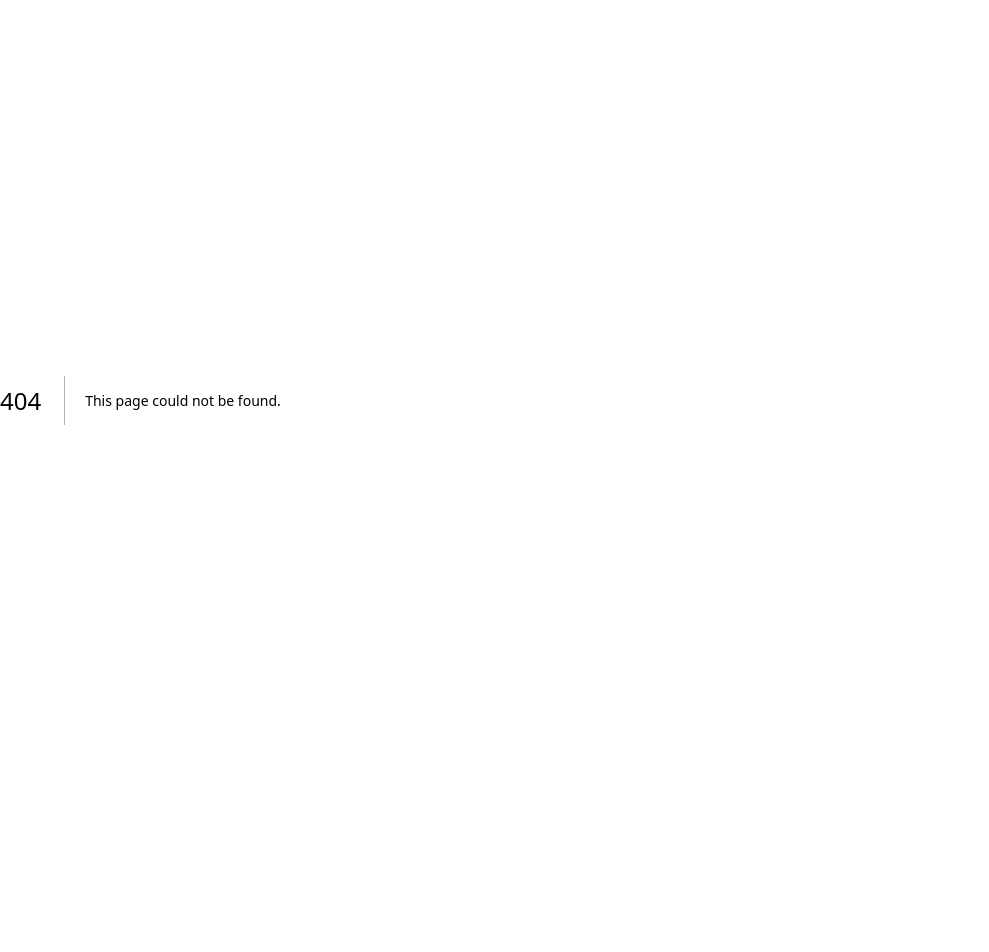
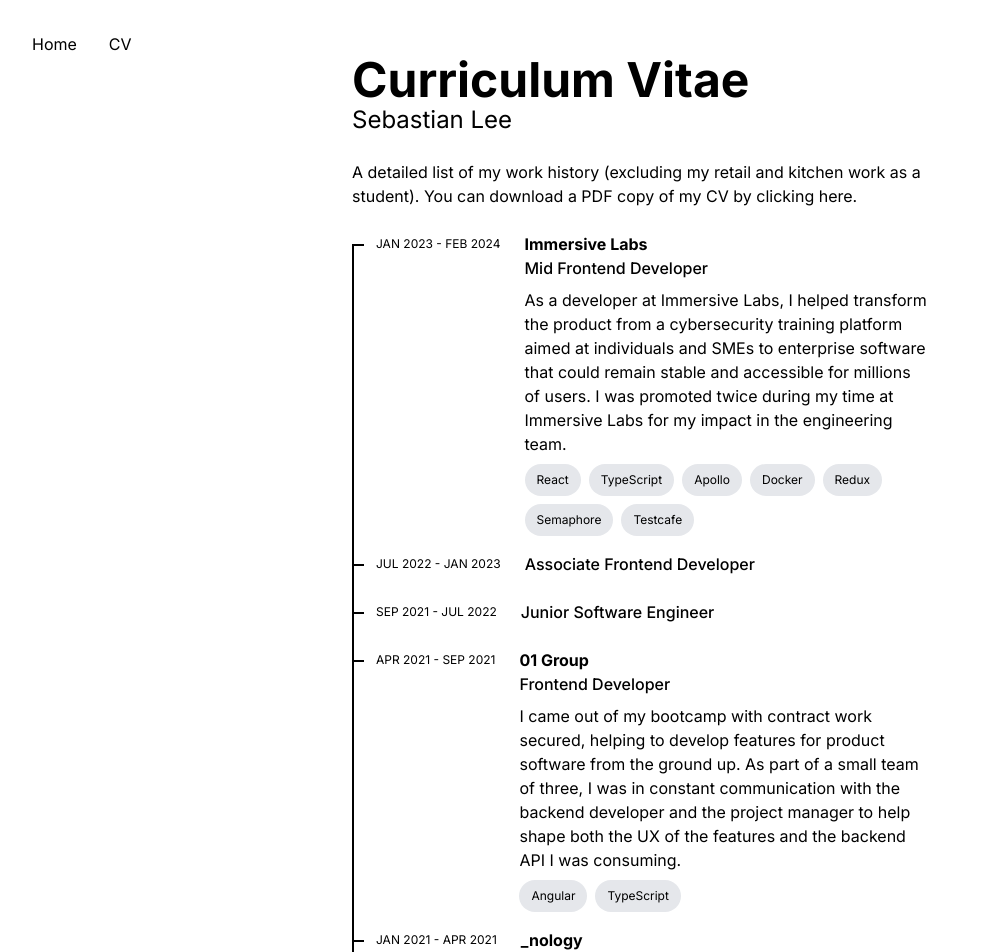
Before and after one commit to jebzley/sebleedotdev, a Next.js app: page /work in a window 1280 px wide. Before the commit this address had no page. Shown: the top 952 px of the page, without its empty margins (0-989 px from the left). Before the commit the page ends 800 px from the top, so only its background shows below. Built offline with nearby package versions, Linux system fonts and the light colour scheme.

Commit message:
Cv page (#1)
* slight homepage tweaks

* add basic cv page, route and nav

* add basic workitem component

* add tree spans to cv items

* add dates to work items

* add more jobs and make title optional

* remove accordions for accessibility

* add basic chips

* draft copy

```diff
--- a/src/app/layout.tsx
+++ b/src/app/layout.tsx
@@ -1,3 +1,4 @@
+import { Navigation } from "@/components/Navigation";
 import "./globals.css";
 import { Inter } from "next/font/google";
 
@@ -15,8 +16,11 @@
 }) {
   return (
     <html lang="en">
-      <body className={`${inter.className} w-screen h-screen`}>
-        <main className="h-full flex">{children}</main>
+      <body className={`${inter.className} p-8 h-screen`}>
+        <header>
+          <Navigation />
+        </header>
+        <main className="h-full">{children}</main>
       </body>
     </html>
   );
--- a/src/app/page.tsx
+++ b/src/app/page.tsx
@@ -2,12 +2,22 @@
 
 export default function Home() {
   return (
-    <div className="flex gap-6 flex-wrap justify-center items-center m-auto">
-      <Image alt="" src={"/face.png"} width={75} height={75} />
-      <hgroup className="text-center">
-        <h1>Seb Lee</h1>
-        <p>Software Developer</p>
-      </hgroup>
+    <div className="h-full flex">
+      <div className="flex flex-col m-auto gap-6 max-w-2xl">
+        <div className="flex gap-6 flex-wrap items-center">
+          <hgroup>
+            <h1 className="text-5xl">Seb Lee</h1>
+            <p className="text-2xl">Software Developer</p>
+          </hgroup>
+          <Image alt="" src={"/face.png"} width={100} height={100} />
+        </div>
+        <p>
+          Lorem ipsum dolor sit, amet consectetur adipisicing elit. Tempora
+          expedita libero accusamus sunt laborum fugiat exercitationem fuga
+          harum, officiis voluptatibus ab, dignissimos voluptatem odit at
+          laudantium. Voluptatem itaque perferendis cumque.
+        </p>
+      </div>
     </div>
   );
 }
--- /dev/null
+++ b/src/app/work/components/WorkItem.tsx
@@ -0,0 +1,45 @@
+import { WorkItemData } from "../page";
+
+export function WorkItem({
+  item,
+  isLastIndex,
+}: {
+  item: WorkItemData;
+  isLastIndex: boolean;
+}) {
+  const ariaLabel = `${item.company} - ${item.jobTitle}`;
+  return (
+    <li className="relative pb-4" aria-label={ariaLabel}>
+      {!isLastIndex && (
+        <span
+          aria-hidden
+          className="min-h-full border border-black absolute top-3"
+        />
+      )}
+      <span aria-hidden className="w-3 border border-black absolute top-3" />
+      <div className="ml-6 flex gap-6">
+        <header className="min-w-max text-xs uppercase leading-loose">
+          {item.dateRange}
+        </header>
+        <div className="flex flex-col gap-2">
+          <hgroup>
+            {item.company && <h2>{item.company}</h2>}
+            <h3 className="font-medium">{item.jobTitle}</h3>
+          </hgroup>
+          <p>{item.description}</p>
+          {item.tools && (
+            <ul className="flex gap-2 flex-wrap" aria-label="Technologies used">
+              {item.tools.map((tool) => {
+                return (
+                  <li className="bg-gray-200 px-3 py-2 rounded-3xl text-xs">
+                    {tool}
+                  </li>
+                );
+              })}
+            </ul>
+          )}
+        </div>
+      </div>
+    </li>
+  );
+}
--- /dev/null
+++ b/src/app/work/constants.ts
@@ -0,0 +1,61 @@
+import { WorkItemData } from "./page";
+
+export const WORK_HISTORY_DATA: WorkItemData[] = [
+  {
+    company: "Immersive Labs",
+    dateRange: "Jan 2023 - Feb 2024",
+    jobTitle: "Mid Frontend Developer",
+    tools: [
+      "React",
+      "TypeScript",
+      "Apollo",
+      "Docker",
+      "Redux",
+      "Semaphore",
+      "Testcafe",
+    ],
+    description:
+      "As a developer at Immersive Labs, I helped transform the product from a cybersecurity training platform aimed at individuals and SMEs to enterprise software that could remain stable and accessible for millions of users. I was promoted twice during my time at Immersive Labs for my impact in the engineering team.",
+  },
+  {
+    dateRange: "Jul 2022 - Jan 2023",
+    jobTitle: "Associate Frontend Developer",
+  },
+  {
+    dateRange: "Sep 2021 - Jul 2022",
+    jobTitle: "Junior Software Engineer",
+  },
+  {
+    company: "01 Group",
+    jobTitle: "Frontend Developer",
+    dateRange: "Apr 2021 - Sep 2021",
+    tools: ["Angular", "TypeScript"],
+    description:
+      "I came out of my bootcamp with contract work secured, helping to develop features for product software from the ground up. As part of a small team of three, I was in constant communication with the backend developer and the project manager to help shape both the UX of the features and the backend API I was consuming.",
+  },
+  {
+    company: "_nology",
+    jobTitle: "Trainee Software Developer",
+    tools: [
+      "React",
+      "JavaScript",
+      "SCSS",
+      "Node",
+      "Firebase",
+      "Cypress",
+      "Github Actions",
+    ],
+    dateRange: "Jan 2021 - Apr 2021",
+    description:
+      "My software development bootcamp involved work for a professional client to introduce us to the software development lifecycle. I was part of a small team building a food ordering platform as a minimum viable product for a startup. I served as project manager on the third sprint, and built the end-to-end tests and continuous integration pipelines for the project.",
+  },
+  {
+    company: "Minirigs",
+    jobTitle: "Loudspeaker Repair Technician",
+    dateRange: "Sep 2020 - Dec 2020",
+  },
+  {
+    jobTitle: "Loudspeaker Production Technician",
+    dateRange: "Jan 2019 - Sep 2020",
+  },
+];
--- /dev/null
+++ b/src/app/work/page.tsx
@@ -0,0 +1,44 @@
+import Link from "next/link";
+import { WorkItem } from "./components/WorkItem";
+import { WORK_HISTORY_DATA } from "./constants";
+
+export interface WorkItemData {
+  company?: string;
+  jobTitle: string;
+  description?: string;
+  dateRange: string;
+  tools?: string[];
+}
+
+export default function WorkPage() {
+  return (
+    <div className="h-full flex">
+      <div className="flex flex-col mx-auto gap-6 max-w-xl">
+        <div className="flex gap-6 flex-wrap items-center">
+          <hgroup>
+            <h1 className="text-5xl">Curriculum Vitae</h1>
+            <p className="text-2xl">Sebastian Lee</p>
+          </hgroup>
+          <p>
+            A detailed list of my work history (excluding my retail and kitchen
+            work as a student).{" "}
+            <Link href="#">
+              You can download a PDF copy of my CV by clicking here.
+            </Link>
+          </p>
+        </div>
+        <ul className="list-none">
+          {WORK_HISTORY_DATA.map((item, index) => {
+            return (
+              <WorkItem
+                key={`${item.company}${item.jobTitle}`}
+                isLastIndex={index + 1 === WORK_HISTORY_DATA.length}
+                item={item}
+              />
+            );
+          })}
+        </ul>
+      </div>
+    </div>
+  );
+}
--- /dev/null
+++ b/src/components/Navigation/index.tsx
@@ -0,0 +1,23 @@
+import { ROUTES } from "@/constants/routes";
+import Link from "next/link";
+
+const navItems: { name: string; href: string }[] = [
+  { name: "Home", href: ROUTES.HOME },
+  { name: "CV", href: ROUTES.WORK },
+];
+
+export function Navigation() {
+  return (
+    <nav className="block">
+      <ul className="flex gap-8">
+        {navItems.map((item) => {
+          return (
+            <li key={item.name}>
+              <Link href={item.href}>{item.name}</Link>
+            </li>
+          );
+        })}
+      </ul>
+    </nav>
+  );
+}
--- /dev/null
+++ b/src/constants/routes.ts
@@ -0,0 +1,4 @@
+export const ROUTES = {
+  HOME: "/",
+  WORK: "/work",
+};
```
